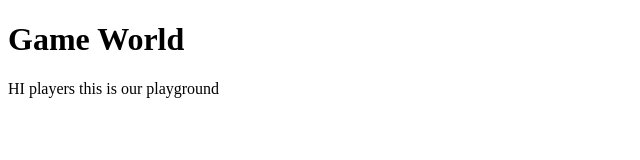
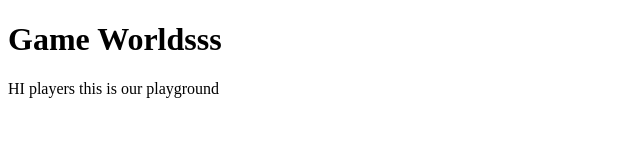
Before and after one commit to bharathanravichandran/game, a plain HTML site: page index.html in a window 1280 px wide. Shown: the full height of the page, 0-640 px from the left. Drawn offline with Linux system fonts and the light colour scheme.

Commit message:
change h2 ss

```diff
--- a/index.html
+++ b/index.html
@@ -6,7 +6,7 @@
     <title>Game</title>
 </head>
 <body>
-    <h1>Game World</h1>
+    <h1>Game Worldsss</h1>
     <p>HI players this is our playground</p>
 </body>
 </html>
```
